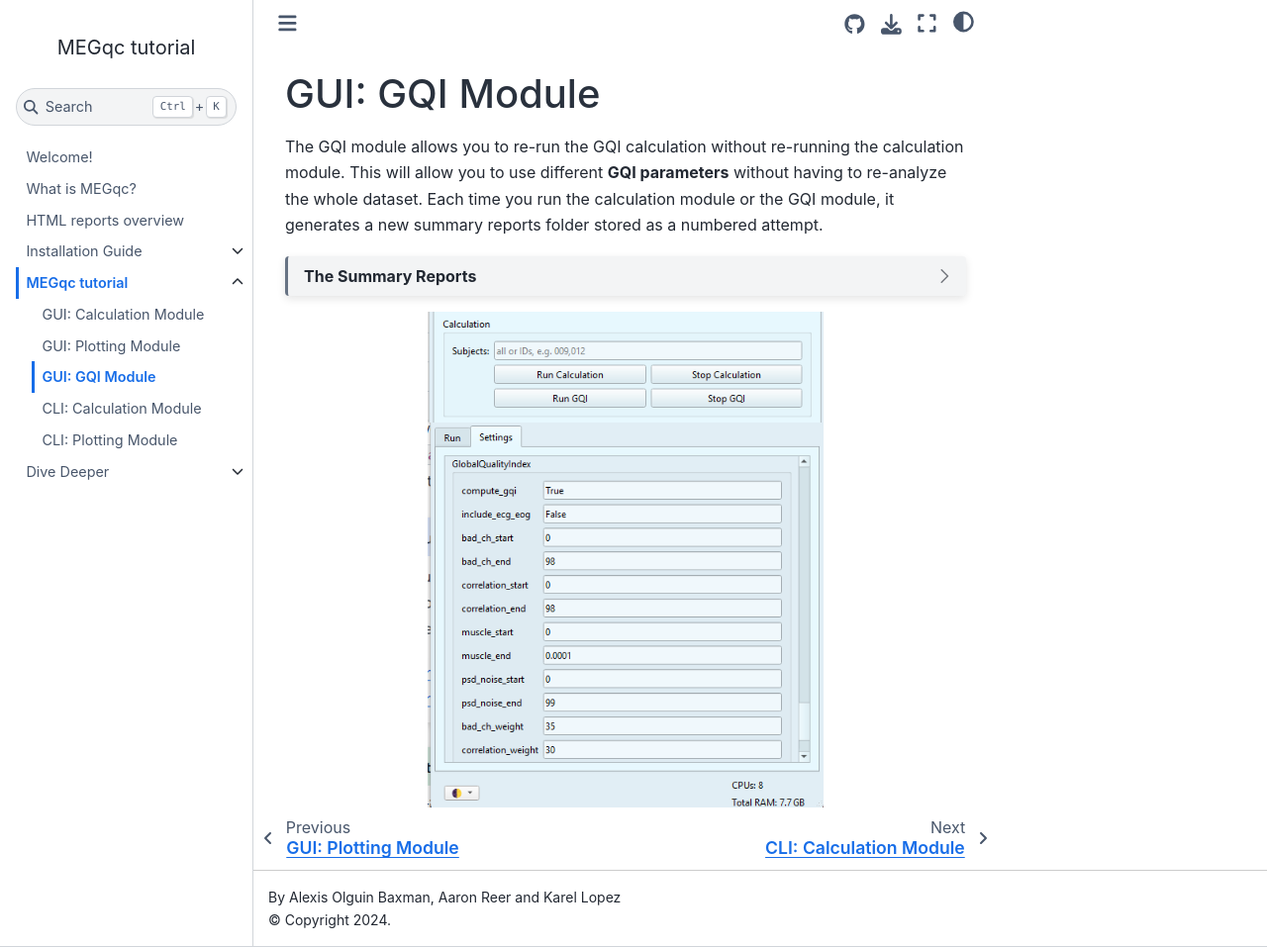
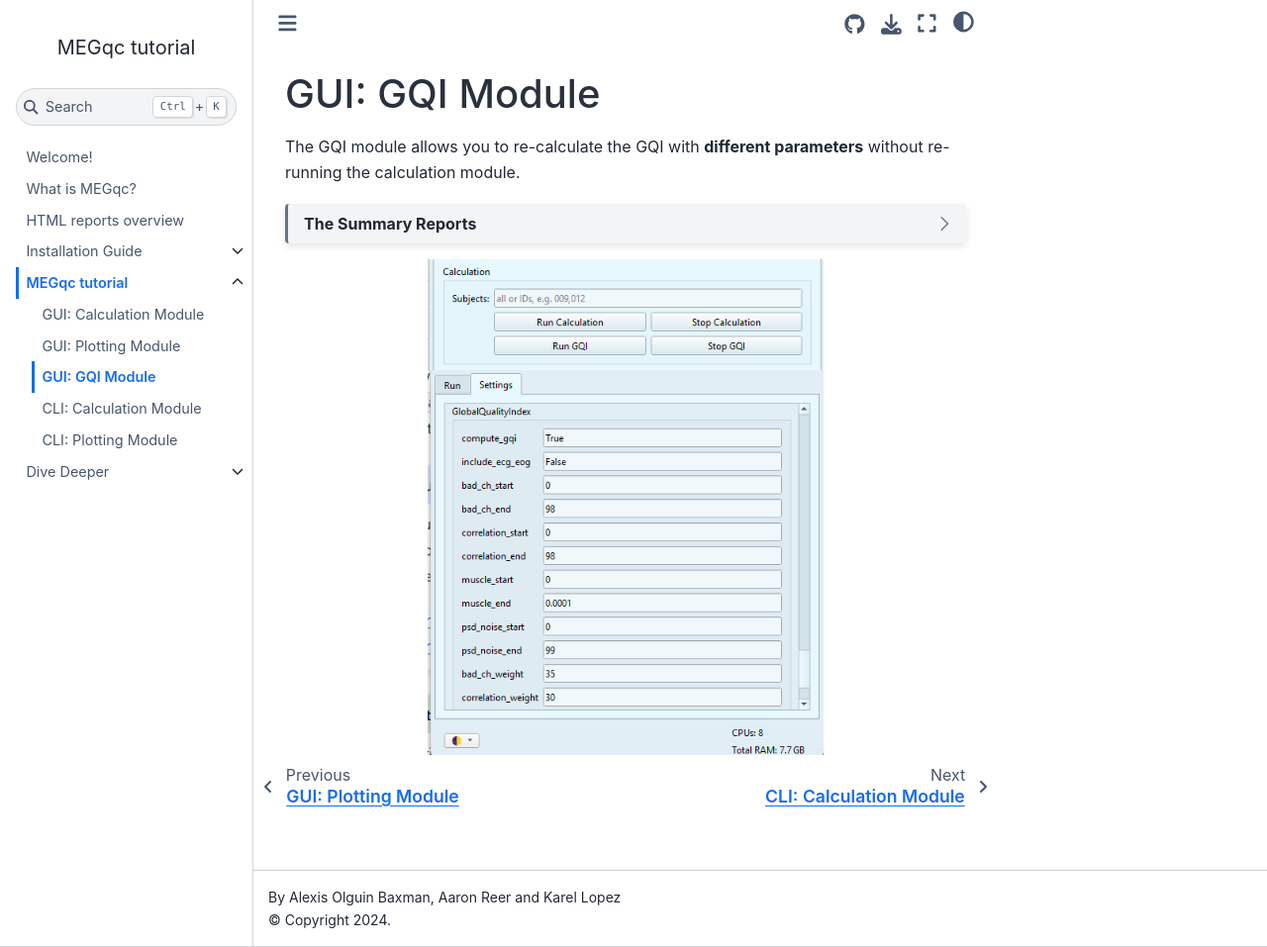
Before and after one commit to ANCPLabOldenburg/megqc_documentation, a Jupyter Book: the page built from tutorial/gqi_gui.md, in a window 1280 px wide and 957 px high. Shown: the whole window at 99% size. Built offline with Jupyter Book 1.0.4 settings and Sphinx 7.4.7 and the Sphinx Book theme 1.1.4, drawn with Linux system fonts in a browser that asks for light colours; pages that are not in the unit, such as notebooks, are missing from menus.

Commit message:
Update gqi_gui.md

````diff
--- a/tutorial/gqi_gui.md
+++ b/tutorial/gqi_gui.md
@@ -1,6 +1,6 @@
 # GUI: GQI Module
 
-The GQI module allows you to re-run the GQI calculation without re-running the calculation module. This will allow you to use different **GQI parameters** without having to re-analyze the whole dataset. Each time you run the calculation module or the GQI module, it generates a new summary reports folder stored as a numbered attempt.
+The GQI module allows you to re-calculate the GQI with **different parameters** without re-running the calculation module.
 
 ```{dropdown} The Summary Reports
 
@@ -9,7 +9,6 @@ The summary reports folder contains the following subfolder and files. Every tim
 * **config:** it will contain the specific settings used for the GQI calculation. Each `attempt` creates a new settings file.
 * **group_metrics:** Includes a TSV file and a PNG plot of the GQI distribution of the dataset. Each `attempt` creates a new pair of TSV and PNG files.
 * **global_quality_index_n:** A folder containing one subfolder per subject. These subfolders include a JSON file with the outputs of individual metrics and the GQI scores. Each `attempt` creates a whole new folder _(n = number of attempt)_.
-
 
 ```
 
````
